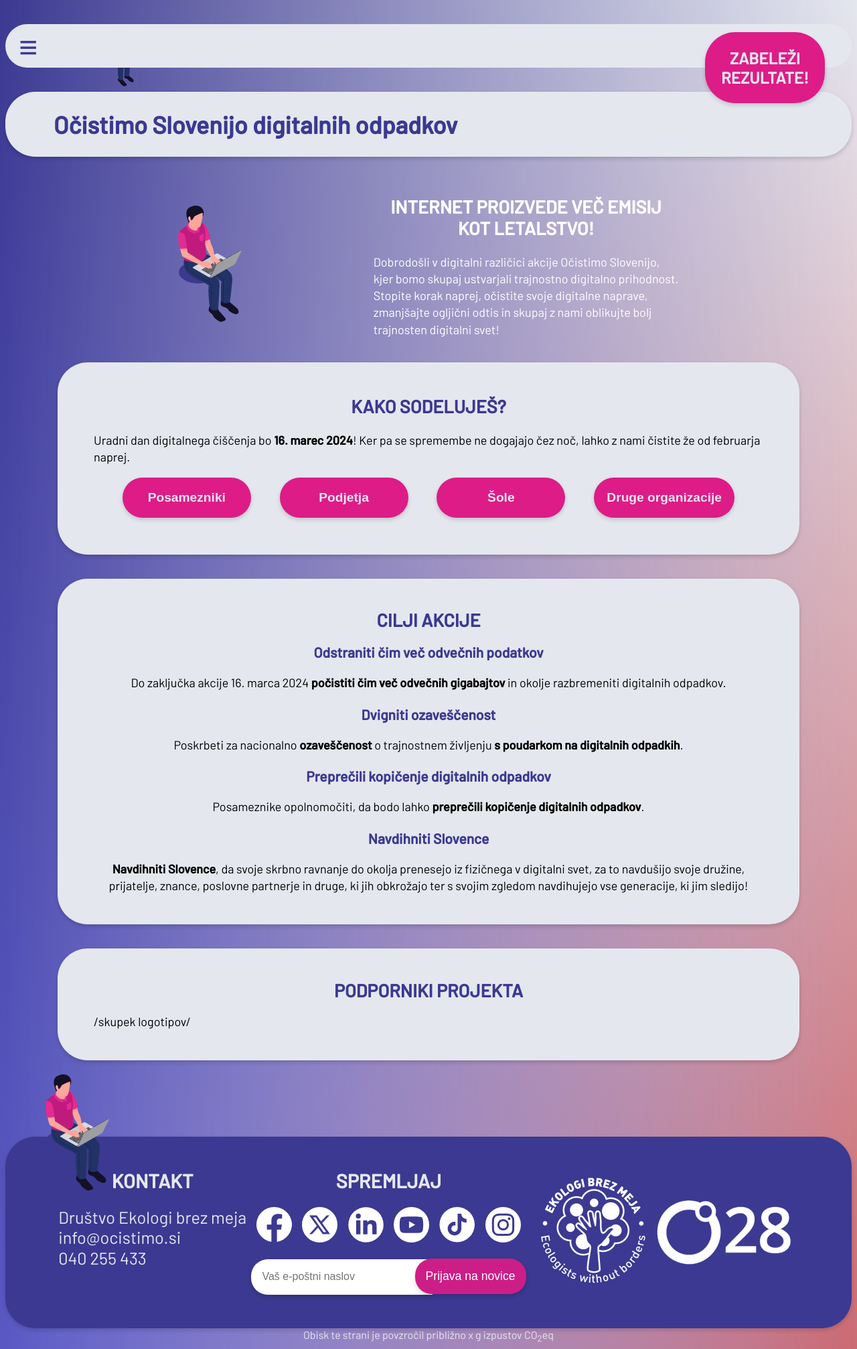
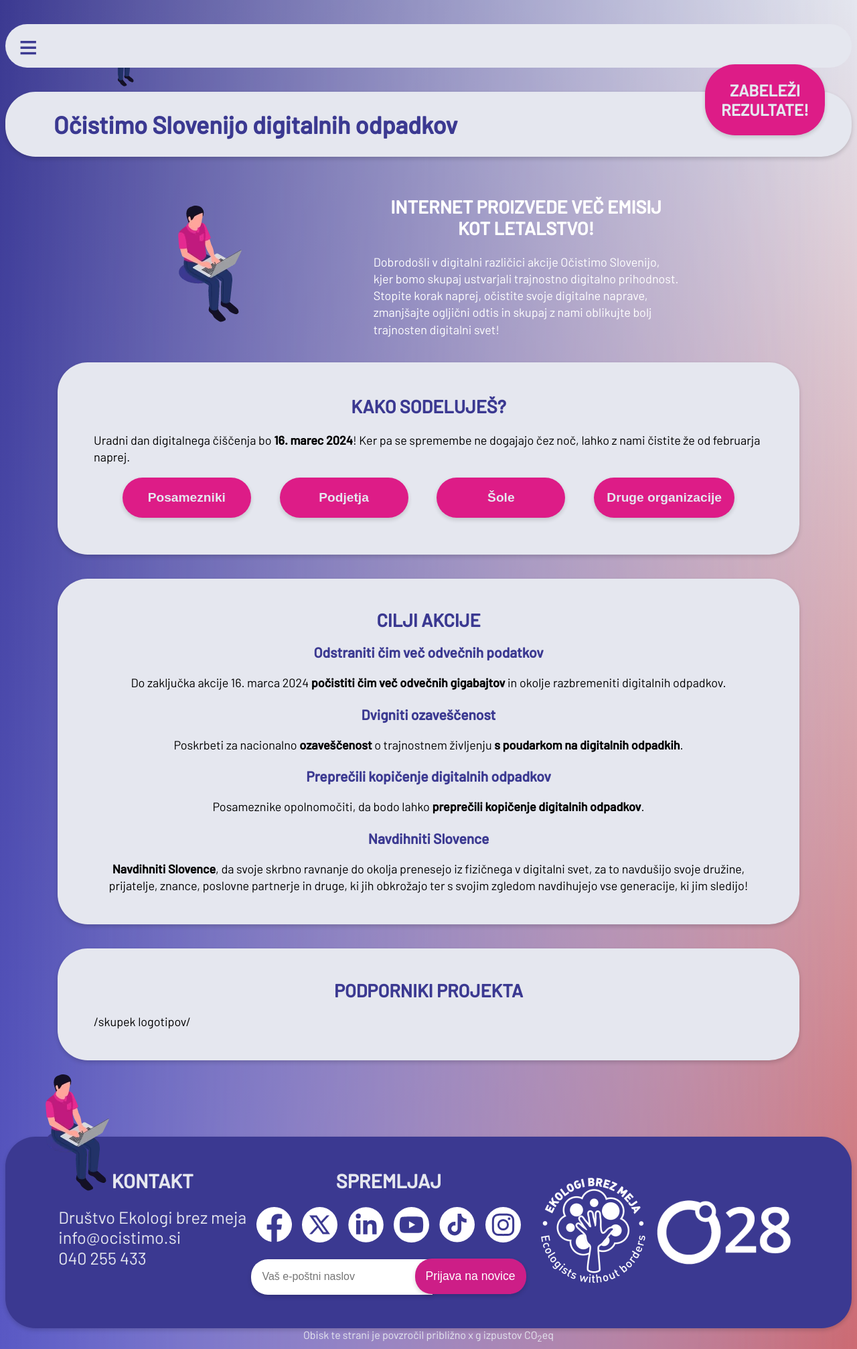
Before and after one commit to ewba/dcd-si, a Jekyll site: the page built from index.md, in a window 1280 px wide. Shown: the whole page at 67% size. Built offline with Jekyll 4.4.1, drawn with Linux system fonts in a browser that asks for light colours.

Commit message:
dovolj prostora za submit na manjših zaslonih

```diff
--- a/_sass/main.scss
+++ b/_sass/main.scss
@@ -117,6 +117,11 @@ ol > li::marker {
   @include button();
   font-size: 1.5rem;
 }
+@media screen and (min-width: 1000px) and (max-width: 1300px) {
+  .submitData {
+    top: 4em;
+  }
+}
 
 button {
   @include button();
```
Also changed, not shown: 1 other file.
